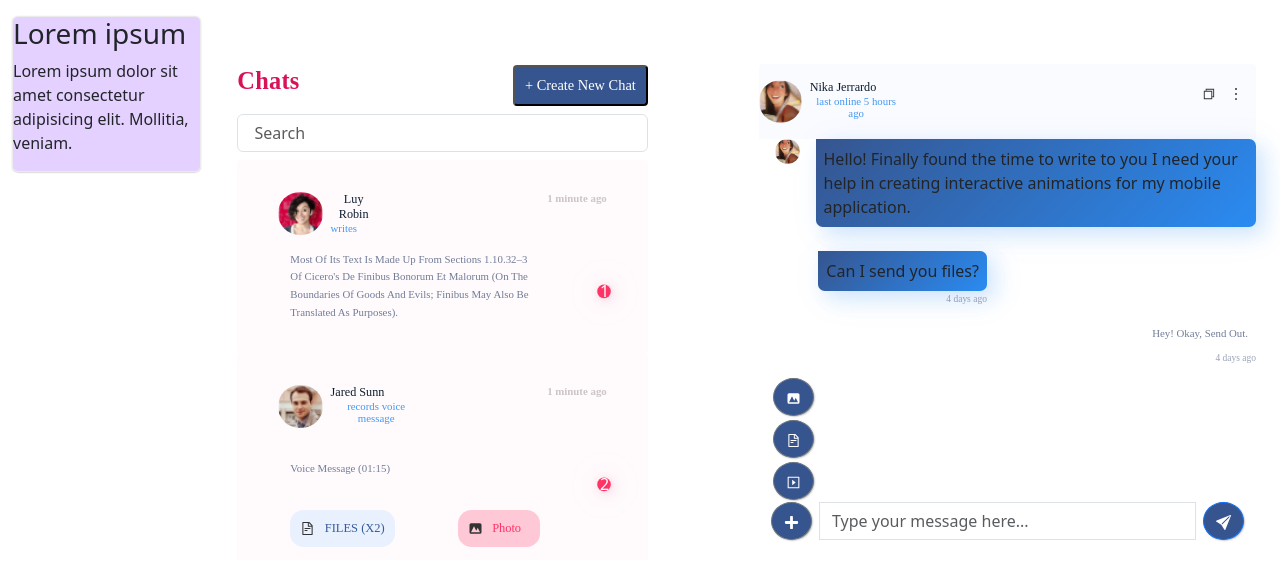
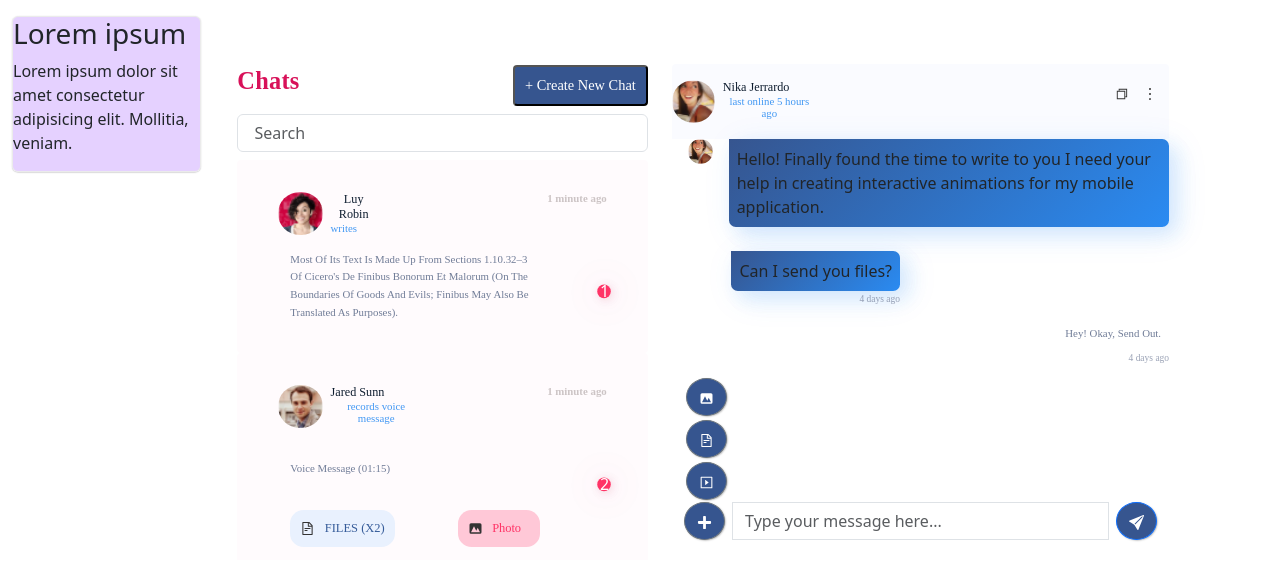
Before and after one commit to 7o22am/app, a React (Create React App) app: page /chat in a window 1280 px wide. Shown: the top 586 px of the page. Built offline with nearby package versions, Linux system fonts and the light colour scheme.

Commit message:
hosssam v3.2

```diff
--- a/src/components/js/MyCourses.jsx
+++ b/src/components/js/MyCourses.jsx
@@ -154,7 +154,7 @@ export default function MyCourses() {
 
                         <div className="container py-2">
                             <div className="row">
-                                <div className="col-md-8">
+                                <div className="col-md-8 col-sm-3">
                                     <div className="dv2-item1 d-flex justify-content-between py-3 ">
                                         <div>
                                             <p> ENROLLED COURSES</p>
--- a/src/components/js/chat.jsx
+++ b/src/components/js/chat.jsx
@@ -260,7 +260,7 @@ export default function chat() {
 
 
                                 </div>
-                                <div className="col-md-6 offset-1">
+                                <div className="col-md-6  ">
                                     <div className=' d-flex py-3  justify-content-between chat-inf'>
                                         <div className='item-inf '>
                                             <img className='item-img ' src={Img3} alt="img" />
```
